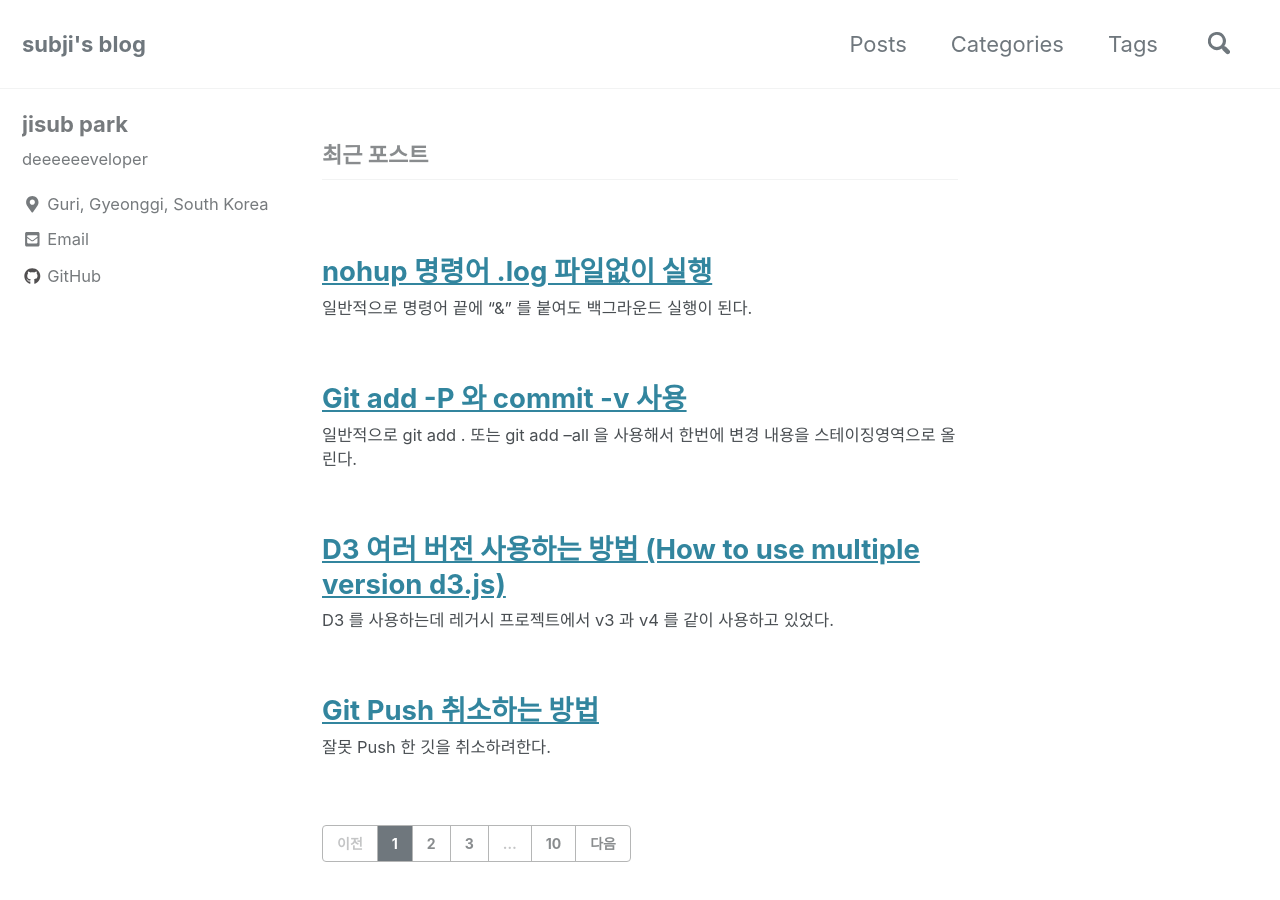
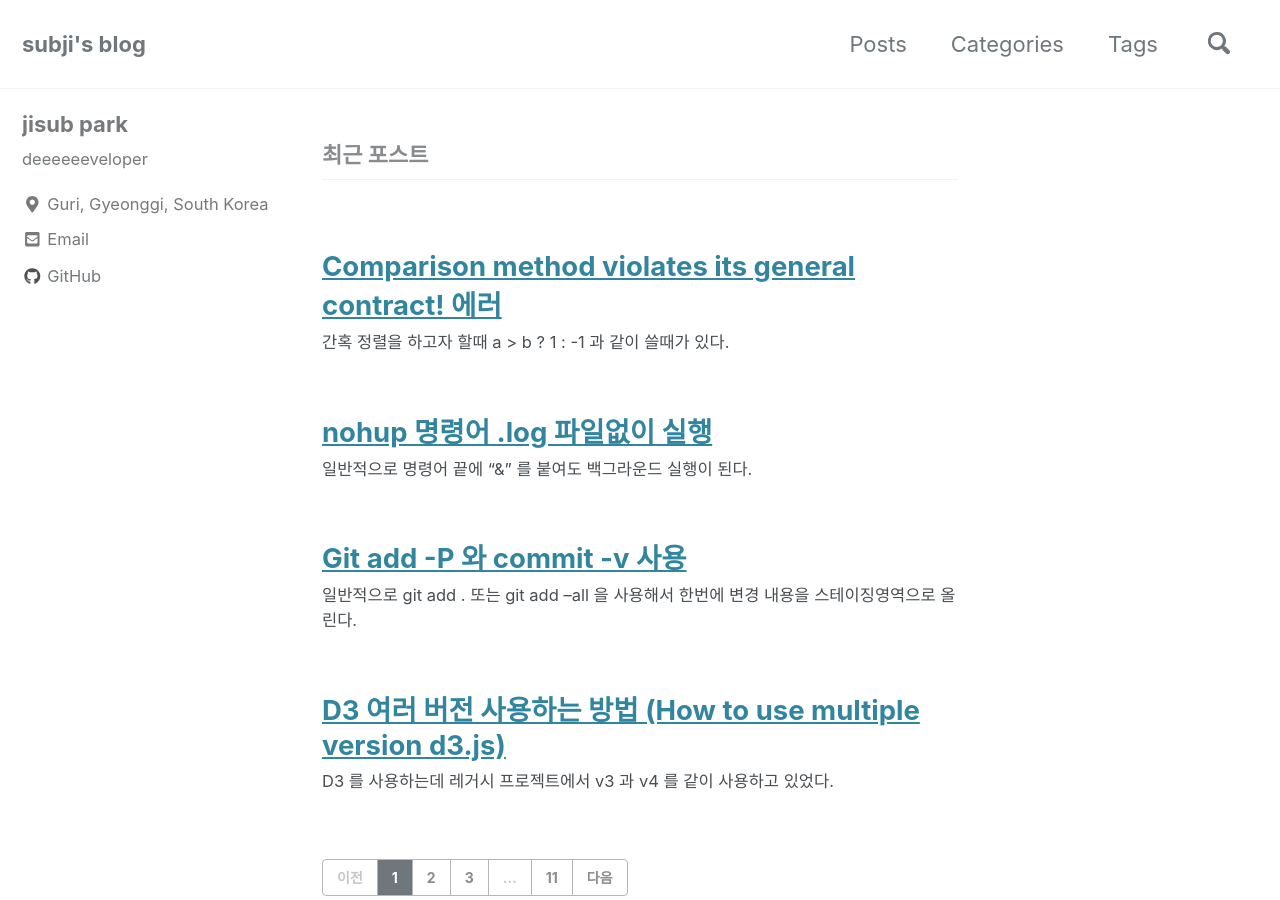
Before and after one commit to subji/subji.github.io, a Jekyll site: the page built from index.html, in a window 1280 px wide and 900 px high. Built offline with Jekyll 4.4.1, drawn with Linux system fonts in a browser that asks for light colours; cached includes are drawn as plain includes; nearby versions of some CDN libraries; the list of posts is cut into pages by our own code; some of the changed lines change nothing that is shown.

Commit message:
202004141159

````diff
--- a/_posts/2020-04-12-nohupwithoutlog.md
+++ b/_posts/2020-04-12-nohupwithoutlog.md
@@ -2,7 +2,7 @@
 title: "nohup 명령어 .log 파일없이 실행"
 date: 2020-04-12
 categories: posts
-tags: ["git"]
+tags: ["linux", "shell"]
 ---
 
 일반적으로 명령어 끝에 "&" 를 붙여도 백그라운드 실행이 된다.
--- /dev/null
+++ b/_posts/2020-04-14-javacomparezeroerror.md
@@ -0,0 +1,38 @@
+---
+title: "Comparison method violates its general contract! 에러"
+date: 2020-04-14
+categories: posts
+tags: ["java"]
+---
+
+간혹 정렬을 하고자 할때 a > b ? 1 : -1 과 같이 쓸때가 있다.
+
+java 9 이전 버전에서는 위와 같이 쓰면 == 에 해당하는 경우가 명시되어있지 않기때문에 오류가 발생한다.
+
+방법은 여러가지가 있다.
+
+첫째는 자바 버전을 올리는 것이다.
+
+하지만 버전을 현업에서는 내가 맘대로 올릴수도 없으니..
+
+둘째는 조금 코드량이 많아지지만 다음과 같이 작성하는 방법이 있다.
+
+```java
+  if (a > b)  {
+    return 1;
+  } else if (a < b) {
+    return -1;
+  } else if (a == b)  {
+    return 0;
+  }
+```
+
+한 두곳이나 저렇게 쓸 수 있지 여러곳이면 손가락 아플거 같다.
+
+마지막은 조금 더 간단하게 작성하는 방법이다.
+
+```java
+  return Long.compare(a, b);
+```
+
+래핑 객체를 비교하면 더 낫다.
````
